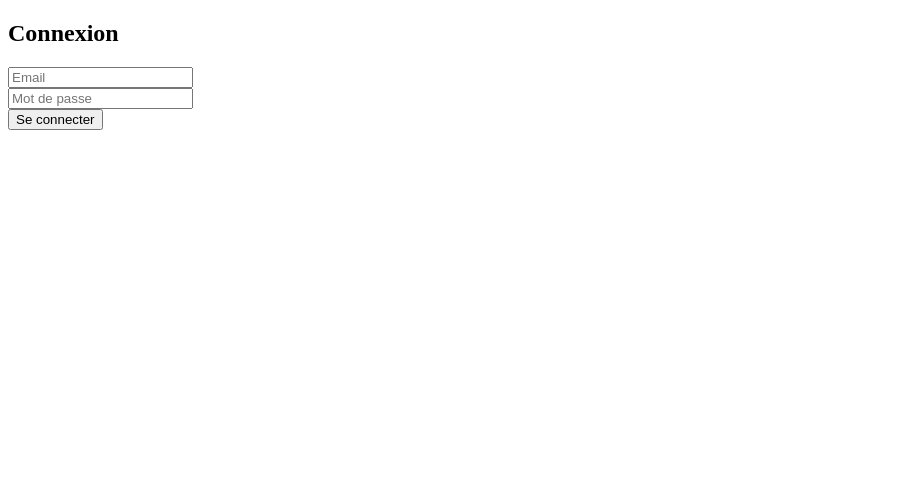
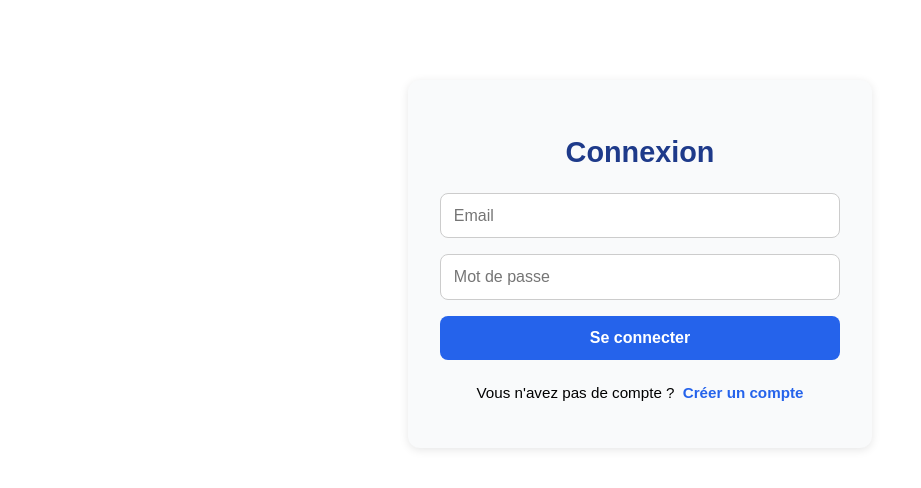
Before and after one commit to AdminLegalConnect/LegalConnect, a React (Vite) app in the folder legalconnect-frontend/: page / in a window 1280 px wide. Shown: the top 488 px of the page, without its empty margins (0-921 px from the left). Built offline with nearby package versions, Linux system fonts and the light colour scheme.

Commit message:
Update Login.jsx

```diff
--- a/legalconnect-frontend/src/components/Login/Login.jsx
+++ b/legalconnect-frontend/src/components/Login/Login.jsx
@@ -1,6 +1,7 @@
+// pages/Login.jsx
 import React, { useState, useContext } from "react";
 import axios from "axios";
-import { useNavigate } from "react-router-dom";
+import { useNavigate, Link } from "react-router-dom";
 import { AuthContext } from "../../services/AuthContext";
 
 const Login = () => {
@@ -28,30 +29,86 @@ const Login = () => {
   };
 
   return (
-    <div>
-      <h2>Connexion</h2>
-      <form onSubmit={handleLogin}>
+    <div style={styles.container}>
+      <h2 style={styles.title}>Connexion</h2>
+      <form onSubmit={handleLogin} style={styles.form}>
         <input
           type="email"
           placeholder="Email"
           value={email}
           onChange={(e) => setEmail(e.target.value)}
           required
+          style={styles.input}
         />
-        <br />
         <input
           type="password"
           placeholder="Mot de passe"
           value={password}
           onChange={(e) => setPassword(e.target.value)}
           required
+          style={styles.input}
         />
-        <br />
-        {error && <p style={{ color: "red" }}>{error}</p>}
-        <button type="submit">Se connecter</button>
+        {error && <p style={styles.error}>{error}</p>}
+        <button type="submit" style={styles.button}>Se connecter</button>
       </form>
+      <p style={styles.signupText}>
+        Vous n'avez pas de compte ?
+        <Link to="/signup" style={styles.signupLink}> Créer un compte</Link>
+      </p>
     </div>
   );
 };
 
+const styles = {
+  container: {
+    maxWidth: "400px",
+    margin: "5rem auto",
+    padding: "2rem",
+    borderRadius: "12px",
+    boxShadow: "0 2px 10px rgba(0,0,0,0.1)",
+    backgroundColor: "#f9fafb",
+    textAlign: "center",
+    fontFamily: "sans-serif",
+  },
+  title: {
+    fontSize: "1.8rem",
+    marginBottom: "1.5rem",
+    color: "#1e3a8a",
+  },
+  form: {
+    display: "flex",
+    flexDirection: "column",
+    gap: "1rem",
+  },
+  input: {
+    padding: "0.8rem",
+    borderRadius: "8px",
+    border: "1px solid #ccc",
+    fontSize: "1rem",
+  },
+  button: {
+    padding: "0.8rem",
+    backgroundColor: "#2563EB",
+    color: "white",
+    border: "none",
+    borderRadius: "8px",
+    cursor: "pointer",
+    fontWeight: "bold",
+    fontSize: "1rem",
+  },
+  error: {
+    color: "red",
+  },
+  signupText: {
+    marginTop: "1.5rem",
+    fontSize: "0.95rem",
+  },
+  signupLink: {
+    color: "#2563EB",
+    fontWeight: "bold",
+    textDecoration: "none",
+    marginLeft: "0.25rem",
+  },
+};
+
 export default Login;
```
